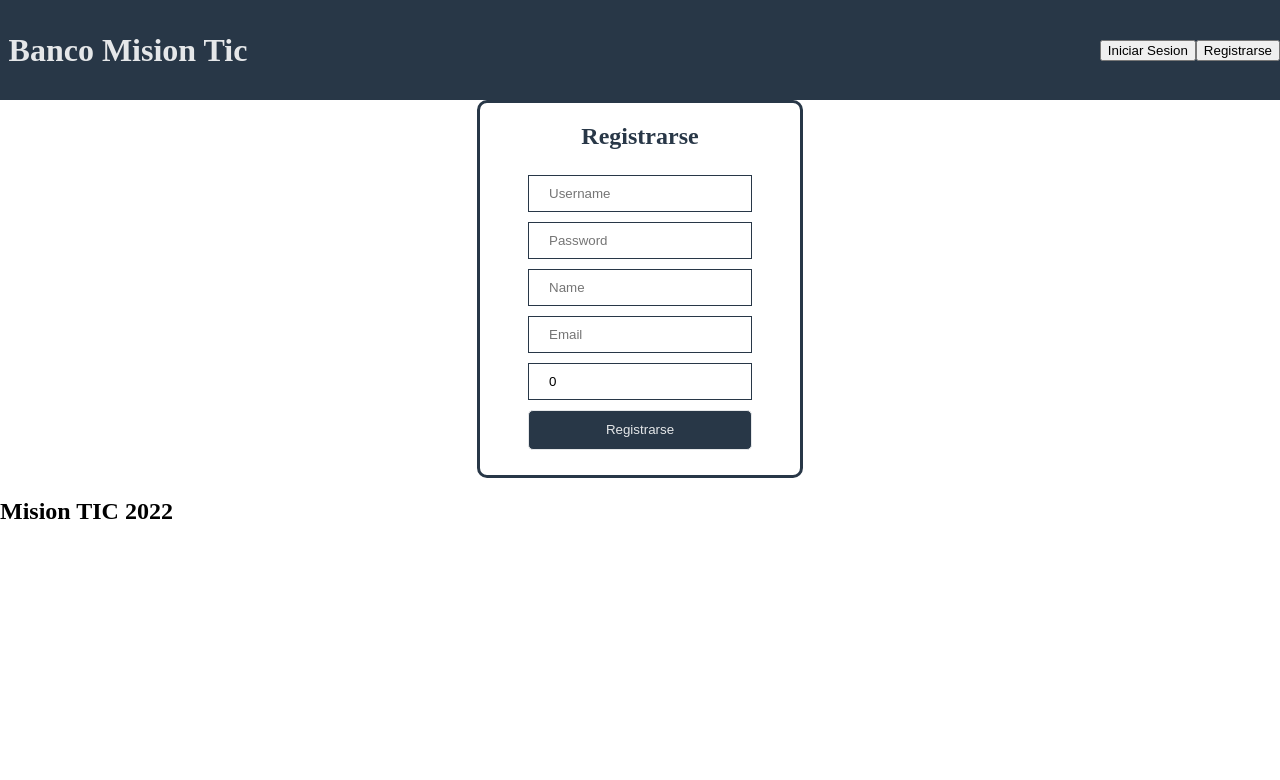
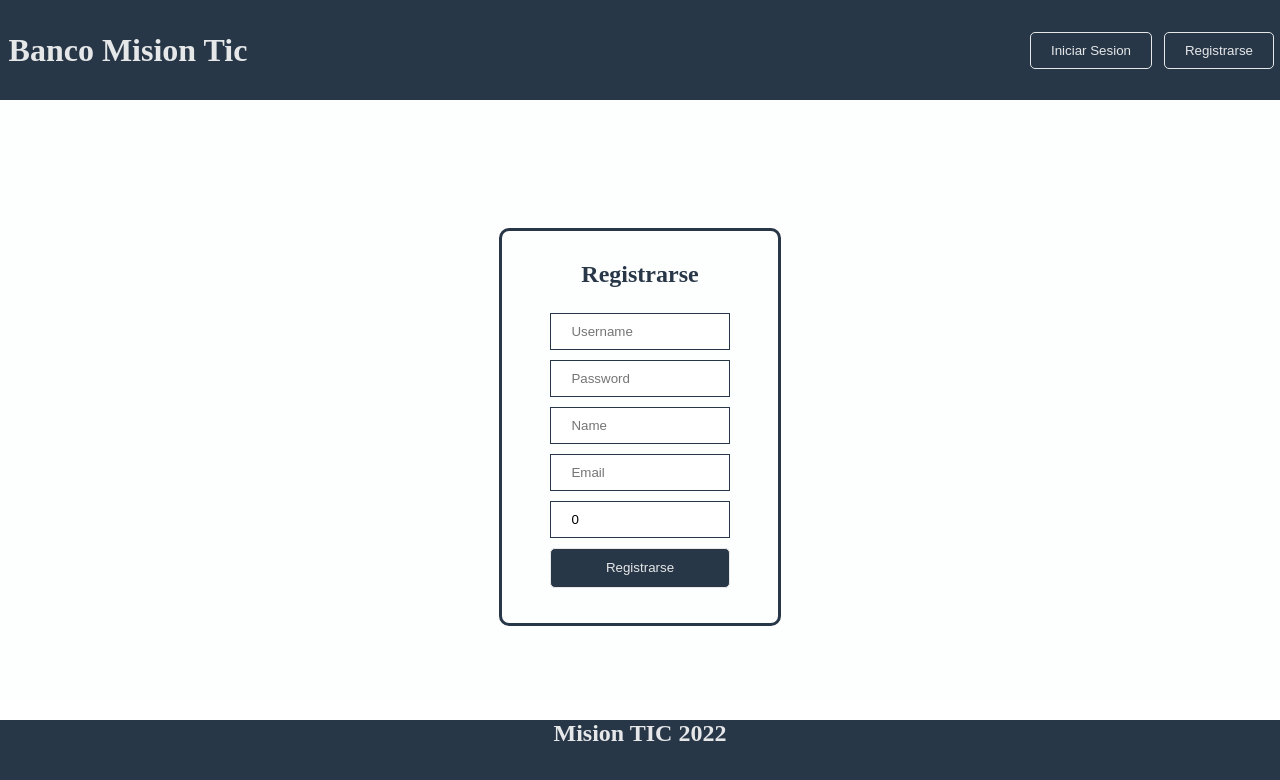
Before and after one commit to PsicoOrganization/bank-frontend, a Vue app: page /user/signUp in a window 1280 px wide. Shown: the top 780 px of the page. Built offline with nearby package versions, Linux system fonts and the light colour scheme.

Commit message:
add components login and signup

```diff
--- a/src/App.vue
+++ b/src/App.vue
@@ -6,7 +6,7 @@
       <button v-if="is_auth">Inicio</button>
       <button v-if="is_auth">Cuenta</button>
       <button v-if="is_auth">Cerrar Sesion</button>
-      <button v-if="!is_auth" v-on:click="loadLogIbn">Iniciar Sesion</button>
+      <button v-if="!is_auth" v-on:click="loadLogIn">Iniciar Sesion</button>
       <button v-if="!is_auth" v-on:click="loadSignUp">Registrarse</button>
     </nav>
   </div>
@@ -40,17 +40,21 @@ export default {
         }
       },
 
-      loadLogin: function () {
+      loadLogIn: function () {
         this.$router.push({name: "logIn"})
       },
 
       loadSignUp: function(){
-        this.$router.push({name: "signUop"})
+        this.$router.push({name: "signUp"})
       },
 
-      completedLogIn: function(data) {},
+      completedLogIn: function(data) {
 
-      completedSignUp: function(data) {},
+      },
+
+      completedSignUp: function(data) {
+
+      },
 
   },
   created: function(){
@@ -82,4 +86,60 @@ export default {
     width: 20%;
     text-align: center;
   }
+
+  .header nav{
+    height: 100%;
+    width: 20%;
+
+    display: flex;
+    justify-content: space-around;
+    align-items: center;
+
+    font-size: 20px;
+  }
+
+  .header nav button{
+    color: #e5e7e9;
+    background: #283747;
+    border: 1px solid #e5e7e9;
+
+    border-radius: 5px;
+    padding: 10px 20px;
+
+  }
+
+  .header nav button:hover{
+    color: #283747;
+    background: #e5e7e9;
+    background: 1px solid #e5e7e9;
+
+  }
+
+  .main-component{
+     height: 75vh;
+     margin: 0%;
+     padding: 0%;
+
+     background: #fdfefe;
+  }
+
+  .footer{
+    margin: 0;
+    padding: 0;
+    widows: 100%;
+    min-height: 100px;
+
+    background-color: #283747;
+    color: #e5e7e9;
+  }
+
+  .footer h2{
+    width: 100%;
+    height: 100%;
+
+    display: flex;
+    justify-content: center;
+    align-items: center;
+  }
+
 </style>
--- a/src/components/SignUp.vue
+++ b/src/components/SignUp.vue
@@ -43,7 +43,7 @@ export default {
     methods: {
         proccessSignUp: function(){
             axios.post(
-                "urlHerokuUser",
+                "https://bank-be-c4g3.herokuapp.com/user/",
                 this.user,
                 {headers: {}}
             ).then((result) => {
@@ -64,9 +64,7 @@ export default {
 <style>
     .signUp_user{
         margin: 0;
-        padding: 0%;
-        height: 100%;
-        width: 100%;
+        padding: 10%;
 
         display: flex;
         justify-content: center;
@@ -78,6 +76,7 @@ export default {
         border-radius: 10px;
         width: 25%;
         height: 60%;
+        padding:  10px 10px 10px 10px;
 
         display: flex;
         flex-direction: column;
@@ -91,6 +90,7 @@ export default {
 
     .signUp_user form{
         width: 70%;
+        height: 30%;
     }
 
     .signUp_user input{
--- a/src/router.js
+++ b/src/router.js
@@ -12,7 +12,7 @@ const routes = [
   },
   {
     path: '/user/logIn',
-    name: 'logiIn',
+    name: 'logIn',
     component: LogIn
   },
   {
```
